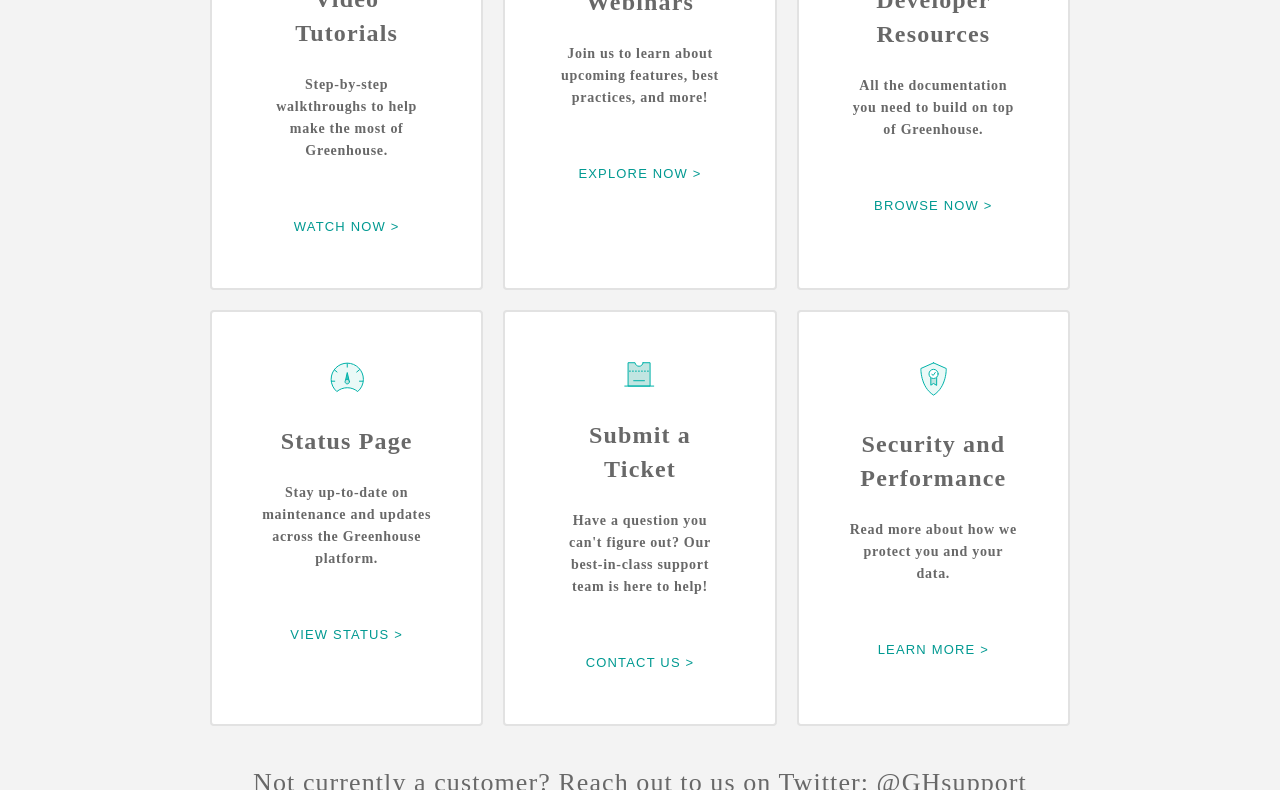
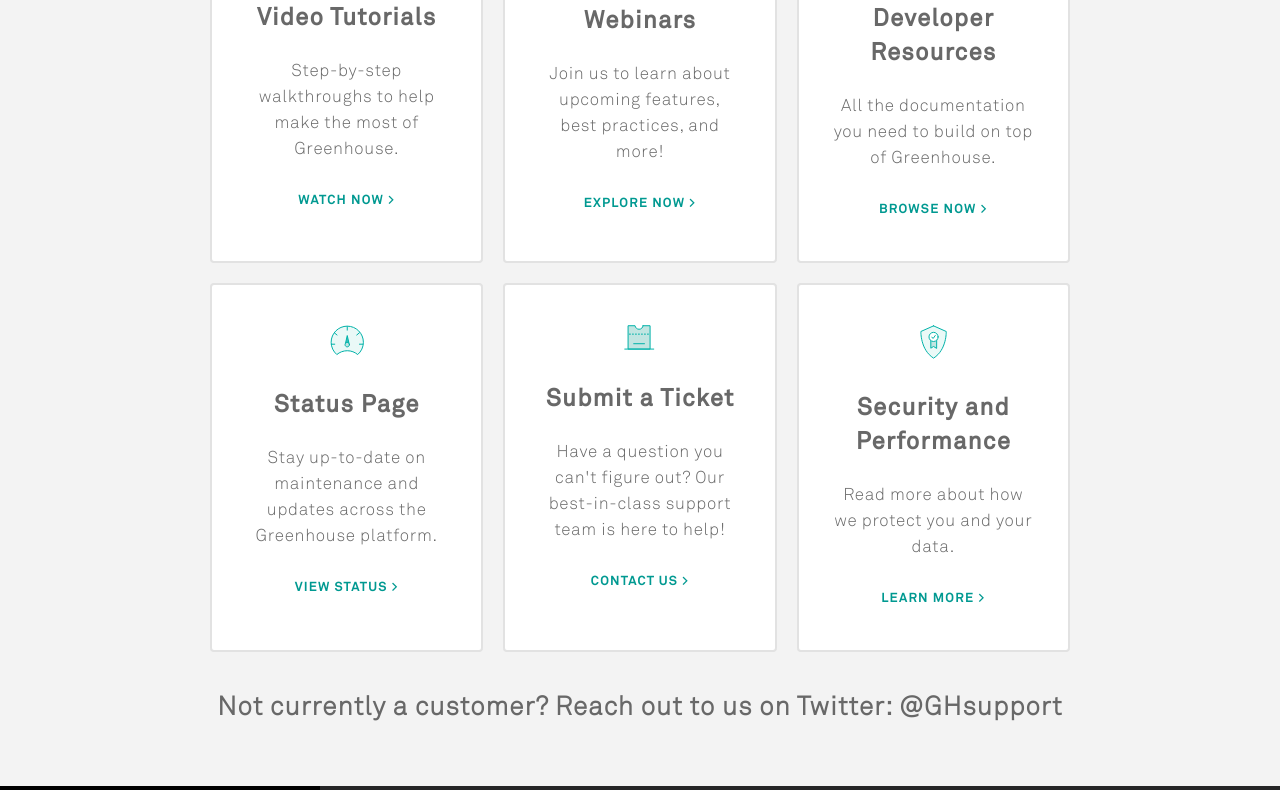
Before and after one commit to jkim0620/greenhouse, a plain HTML site: page index.html in a window 1280 px wide. Shown: the part 898-1688 px from the top of the page. Drawn offline with Linux system fonts and the light colour scheme.

Commit message:
Add @font-face

```diff
--- a/index.html
+++ b/index.html
@@ -10,10 +10,12 @@
     <link href="./css/style.css" rel="stylesheet" />
   </head>
   <body>
+    <!-- Header Section -->
     <section class="header-section">
       <h1>Welcome to Greenhouse Product <br /> Support - we're here to help.</h1>
-    </section>
+    </section> <!-- /End of header -->
 
+    <!-- Main Content Section -->
     <section class="main-section">
       <!-- Top row -->
       <div class="card-wrapper">
@@ -25,7 +27,7 @@
           </div>
           <a href="#"><button class="blue-btn" type="button" name="button">Browse Articles ></button></a>
         </div>
-      </div> <!-- End of top row -->
+      </div> <!-- /End of top row -->
 
       <!-- 2nd row -->
       <div class="card-wrapper">
@@ -47,7 +49,7 @@
           <p>All the documentation you need to build on top of Greenhouse.</p>
           <a href="#"><button class="link-btn" type="button" name="button">Browse Now ></button></a>
         </div>
-      </div> <!-- End of 2nd row -->
+      </div> <!-- /End of 2nd row -->
 
       <!-- 3rd row -->
       <div class="card-wrapper">
@@ -69,13 +71,14 @@
           <p>Read more about how we protect you and your data.</p>
           <a href="#"><button class="link-btn" type="button" name="button">Learn More ></button></a>
         </div>
-      </div> <!-- End of 3rd row -->
+      </div> <!-- /End of 3rd row -->
 
       <div class="">
         <h4>Not currently a customer? Reach out to us on Twitter: @GHsupport</h4>
       </div>
-    </section>
+    </section> <!-- /End of Main Section -->
 
+    <!-- Footer Section -->
     <section class="footer-section">
       <div class="logo-container">
         <img src="./assets/Greenhouse-logo.png" style="width: 50%; margin-top: 10px;" alt="">
@@ -86,6 +89,6 @@
         </div>
         SNS
       </div>
-    </section>
+    </section> <!-- /End of Footer -->
   </body>
 </html>
--- a/scss/base/_base.scss
+++ b/scss/base/_base.scss
@@ -6,36 +6,36 @@
 }
 
 body {
-  font-family: $primary-font-family;
+  font-family: $font-regular, $default-font-family;
   padding: 0;
   margin: 0;
   box-sizing: border-box;
   text-align: center;
-  @include font-style(17px, 25px, .61px, normal, $gray);
+  @include font-style(17px, 25px, .61px, $font-regular, $gray);
 }
 
 h1 {
-  @include font-style(54px, 75px, 1.6px, normal, $gray);
+  @include font-style(54px, 75px, 1.6px, $font-light, $gray);
 }
 
 h2 {
-  @include font-style(32px, 34px, 1.53px, bold, $gray);
+  @include font-style(32px, 34px, 1.53px, $font-regular, $gray);
 }
 
 h3 {
-  @include font-style(24px, 34px, 1.15px, bold, $gray);
+  @include font-style(24px, 34px, 1.15px, $font-regular, $gray);
 }
 
 h4 {
-  @include font-style(26px, auto, 1.08px, normal, $gray);
+  @include font-style(26px, auto, 1.08px, $font-light, $gray);
 }
 
 .subhead {
-  @include font-style(20px, 27px, .71px, normal, $gray);
+  @include font-style(20px, 27px, .71px, $font-regular, $gray);
 }
 
 p {
-  @include font-style(14px, 22px, .71px, bold, $gray);
+  @include font-style(17px, 26px, .71px, $font-light, $gray);
 }
 
 a {
--- a/scss/base/_mixins.scss
+++ b/scss/base/_mixins.scss
@@ -4,11 +4,11 @@
 =====================================
 */
 
-@mixin font-style($size, $line-height, $letter-space, $weight, $color) {
+@mixin font-style($size, $line-height, $letter-space, $family, $color) {
   font-size: $size;
   line-height: $line-height;
   letter-spacing: $letter-space;
-  font-weight: $weight;
+  font-family: $family;
   color: $color;
 }
 
--- a/scss/base/_variables.scss
+++ b/scss/base/_variables.scss
@@ -20,5 +20,36 @@
 =======================
 */
 
+@font-face {
+  font-family: 'Akkurat';
+  src: url('../assets/lineto-akkurat-regular-s.eot'); /* IE9 Compat Modes */
+  src: url('../assets/lineto-akkurat-regular-s.eot?#iefix') format('embedded-opentype'), /* IE6-IE8 */
+       url('../assets/lineto-akkurat-regular-s.woff') format('woff'), /* Pretty Modern Browsers */
+       url('../assets/lineto-akkurat-regular-s.ttf')  format('truetype'), /* Safari, Android, iOS */
+       url('../assets/lineto-akkurat-regular-s.svg#svgFontName') format('svg'); /* Legacy iOS */
+}
+
+@font-face {
+  font-family: 'Akkurat-light';
+  src: url('../assets/lineto-akkurat-light-s.eot'); /* IE9 Compat Modes */
+  src: url('../assets/lineto-akkurat-light-s.eot?#iefix') format('embedded-opentype'), /* IE6-IE8 */
+       url('../assets/lineto-akkurat-light-s.woff') format('woff'), /* Pretty Modern Browsers */
+       url('../assets/lineto-akkurat-light-s.ttf')  format('truetype'), /* Safari, Android, iOS */
+       url('../assets/lineto-akkurat-light-s.svg#svgFontName') format('svg'); /* Legacy iOS */
+}
+
+@font-face {
+  font-family: 'Akkurat-bold';
+  src: url('../assets/lineto-akkurat-bold-s.eot'); /* IE9 Compat Modes */
+  src: url('../assets/lineto-akkurat-bold-s.eot?#iefix') format('embedded-opentype'), /* IE6-IE8 */
+       url('../assets/lineto-akkurat-bold-s.woff') format('woff'), /* Pretty Modern Browsers */
+       url('../assets/lineto-akkurat-bold-s.ttf')  format('truetype'), /* Safari, Android, iOS */
+       url('../assets/lineto-akkurat-bold-s.svg#svgFontName') format('svg'); /* Legacy iOS */
+}
+
 // Main Font Style
-$primary-font-family: "Avenir", "sans-serif";
+$default-font-family: "Avenir", "sans-serif";
+
+$font-regular: "Akkurat";
+$font-light: "Akkurat-light";
+$font-bold: "Akkurat-bold";
--- a/scss/components/_button.scss
+++ b/scss/components/_button.scss
@@ -1,12 +1,12 @@
 .blue-btn {
-  @include font-style(14px, 20px, 1.17px, bold, $white);
+  @include font-style(14px, 20px, 1.17px, $font-bold, $white);
   @include button-style(auto, auto, 3px, $blue);
   padding: 10px 20px;
   margin-top: 40px;
 }
 
 .link-btn {
-  @include font-style(13px, 20px, 1.17px, normal, $green);
+  @include font-style(13px, 20px, 1.17px, $font-bold, $green);
   @include button-style(auto, auto, none, transparent);
-  margin-top: 40px;
+  margin-top: 10px;
 }
--- a/scss/components/_card.scss
+++ b/scss/components/_card.scss
@@ -19,5 +19,5 @@
   border: 2px $mid-gray solid;
   margin: 10px;
   border-radius: 4px;
-  padding: 50px 50px;
+  padding: 40px 35px;
 }
--- a/scss/layouts/_main.scss
+++ b/scss/layouts/_main.scss
@@ -1,4 +1,4 @@
 .main-section {
   margin: 0 auto;
-  padding: 0 200px 50px 200px;
+  padding: 0 200px 30px 200px;
 }
```
Also changed, not shown: css/style.css, 3 other files.
